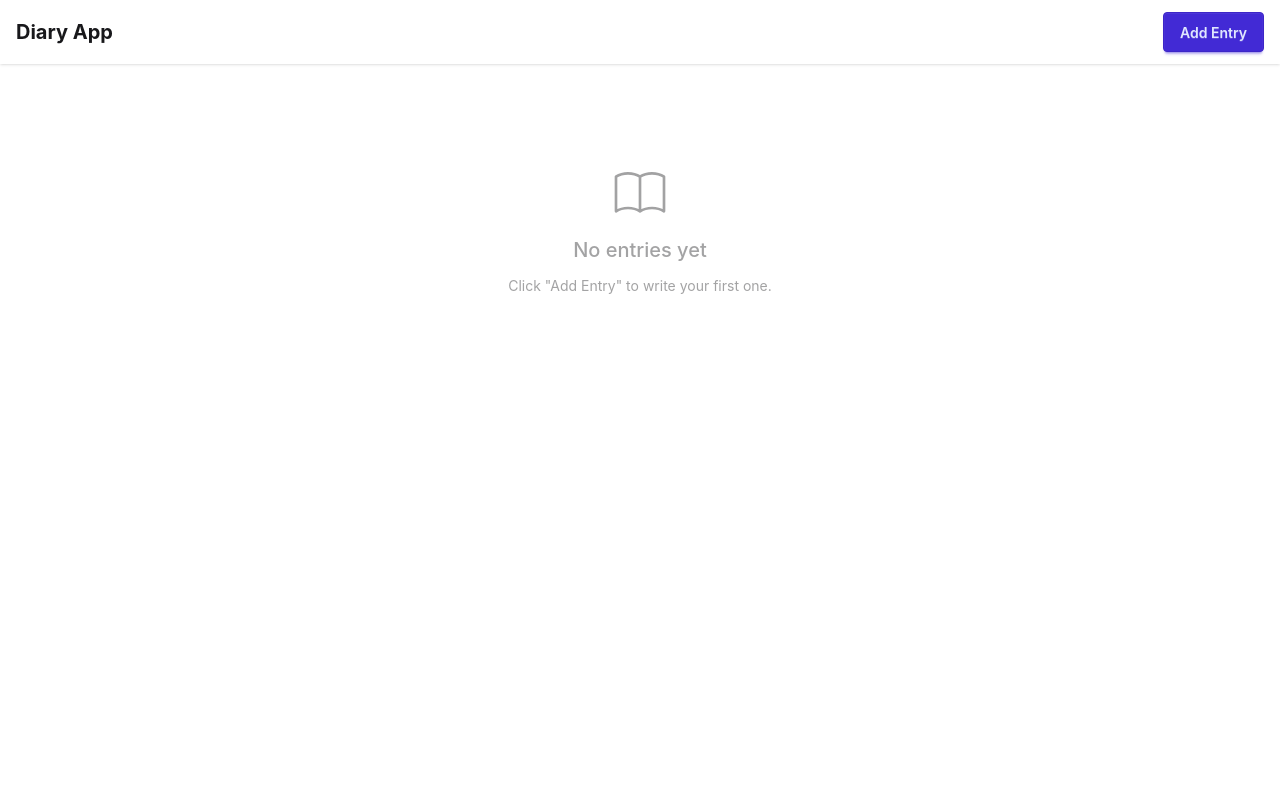
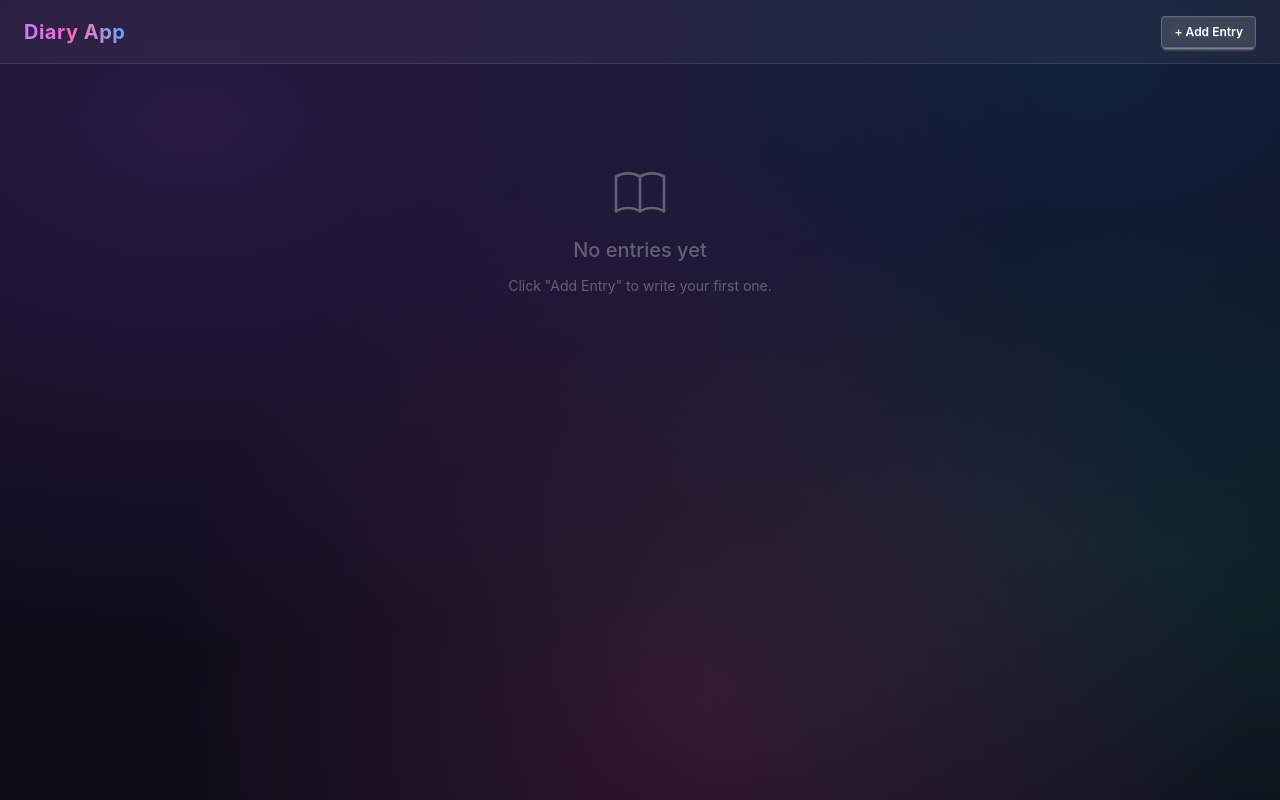
Before and after one commit to Pe-De-E/diary-app, a React (Vite) app: page / in a window 1280 px wide. Built offline with nearby package versions, Linux system fonts and the light colour scheme.

Commit message:
💄 Made it pretty
Added some nice styles, like glassmorphism, a mesh background, and hovereffects....

```diff
--- a/index.html
+++ b/index.html
@@ -1,5 +1,5 @@
 <!doctype html>
-<html lang="en">
+<html lang="en" data-theme="night">
   <head>
     <meta charset="UTF-8" />
     <link rel="icon" type="image/svg+xml" href="/favicon.svg" />
--- a/src/components/AddEntryModal.tsx
+++ b/src/components/AddEntryModal.tsx
@@ -66,7 +66,7 @@ function AddEntryModal({ onClose }: AddEntryModalProps) {
         </div>
       )}
       <dialog className="modal modal-open">
-        <div className="modal-box max-w-lg">
+        <div className="modal-box max-w-lg bg-white/10 backdrop-blur-xl border border-white/15">
           <div className="flex items-center justify-between mb-6">
             <h3 className="font-bold text-xl">{form.editingId ? 'Edit Entry' : 'New Diary Entry'}</h3>
             <button type="button" className="btn btn-sm btn-circle btn-ghost" onClick={onClose}>
@@ -129,10 +129,10 @@ function AddEntryModal({ onClose }: AddEntryModalProps) {
             </label>
 
             <div className="modal-action mt-2">
-              <button type="button" className="btn btn-ghost" onClick={onClose}>
+              <button type="button" className="btn bg-white/10 hover:bg-white/20 border border-white/20 text-white" onClick={onClose}>
                 Cancel
               </button>
-              <button type="submit" className="btn btn-primary" disabled={!isValid}>
+              <button type="submit" className="btn bg-gradient-to-r from-purple-500 to-pink-500 hover:from-purple-600 hover:to-pink-600 border-0 text-white" disabled={!isValid}>
                 {form.editingId ? 'Update Entry' : 'Save Entry'}
               </button>
             </div>
--- a/src/components/EntryDetailModal.tsx
+++ b/src/components/EntryDetailModal.tsx
@@ -18,7 +18,7 @@ interface EntryDetailModalProps {
 function EntryDetailModal({ entry, onClose }: EntryDetailModalProps) {
   return (
     <dialog className="modal modal-open">
-      <div className="modal-box max-w-2xl p-0 overflow-hidden relative">
+      <div className="modal-box max-w-2xl p-0 overflow-hidden relative bg-white/10 backdrop-blur-xl border border-white/15">
         <button
           className="btn btn-sm btn-circle absolute top-3 right-3 z-10 bg-black/40 hover:bg-black/60 border-0 text-white shadow-md"
           onClick={onClose}
@@ -35,10 +35,10 @@ function EntryDetailModal({ entry, onClose }: EntryDetailModalProps) {
         </div>
         <div className="p-6 flex flex-col gap-4">
           <div>
-            <div className="badge badge-ghost mb-2">{formatDate(entry.date)}</div>
-            <h2 className="text-2xl font-bold">{entry.title}</h2>
+            <div className="badge badge-ghost mb-2 text-black/70">{formatDate(entry.date)}</div>
+            <h2 className="text-2xl font-bold text-white">{entry.title}</h2>
           </div>
-          <p className="text-base-content/80 leading-relaxed whitespace-pre-wrap">{entry.content}</p>
+          <p className="text-white/70 leading-relaxed whitespace-pre-wrap">{entry.content}</p>
         </div>
       </div>
       <div className="modal-backdrop" onClick={onClose} />
--- a/src/components/EntryList.tsx
+++ b/src/components/EntryList.tsx
@@ -21,7 +21,7 @@ function EntryList() {
 
   if (sorted.length === 0) {
     return (
-      <div className="flex flex-col items-center justify-center mt-24 gap-3 text-base-content/40">
+      <div className="flex flex-col items-center justify-center mt-24 gap-3 text-white/30">
         <svg xmlns="http://www.w3.org/2000/svg" className="h-16 w-16" fill="none" viewBox="0 0 24 24" stroke="currentColor">
           <path strokeLinecap="round" strokeLinejoin="round" strokeWidth={1} d="M12 6.253v13m0-13C10.832 5.477 9.246 5 7.5 5S4.168 5.477 3 6.253v13C4.168 18.477 5.754 18 7.5 18s3.332.477 4.5 1.253m0-13C13.168 5.477 14.754 5 16.5 5c1.747 0 3.332.477 4.5 1.253v13C19.832 18.477 18.247 18 16.5 18c-1.746 0-3.332.477-4.5 1.253" />
         </svg>
@@ -40,7 +40,7 @@ function EntryList() {
         {sorted.map(entry => (
           <div
             key={entry.id}
-            className="card bg-base-100 shadow-md hover:shadow-xl hover:-translate-y-1 transition-all duration-200 cursor-pointer overflow-hidden"
+            className="card bg-white/5 backdrop-blur-md border border-white/10 hover:bg-white/10 hover:border-purple-400/40 hover:-translate-y-1 hover:shadow-[0_8px_40px_rgba(168,85,247,0.25)] transition-all duration-200 cursor-pointer overflow-hidden"
             onClick={() => setSelectedEntry(entry)}
           >
             <div className="h-52 overflow-hidden bg-base-200">
@@ -52,9 +52,9 @@ function EntryList() {
               />
             </div>
             <div className="card-body gap-1 p-5">
-              <div className="badge badge-ghost text-xs">{formatDate(entry.date)}</div>
-              <h2 className="card-title text-base mt-1">{entry.title}</h2>
-              <p className="text-sm text-base-content/60 line-clamp-2 mt-1">{entry.content}</p>
+              <div className="badge badge-ghost text-xs text-black/70">{formatDate(entry.date)}</div>
+              <h2 className="card-title text-base mt-1 text-white">{entry.title}</h2>
+              <p className="text-sm text-white/50 line-clamp-2 mt-1">{entry.content}</p>
             </div>
           </div>
         ))}
--- a/src/components/Navbar.tsx
+++ b/src/components/Navbar.tsx
@@ -6,13 +6,16 @@ function Navbar() {
 
   return (
     <>
-      <nav className="navbar bg-base-100 shadow-sm px-4">
+      <nav className="navbar sticky top-0 z-40 bg-white/5 backdrop-blur-xl border-b border-white/10 px-6">
         <div className="flex-1">
-          <span className="text-xl font-bold">Diary App</span>
+          <span className="text-xl font-bold tracking-wide bg-gradient-to-r from-purple-400 via-pink-400 to-blue-400 bg-clip-text text-transparent">Diary App</span>
         </div>
         <div className="flex-none">
-          <button className="btn btn-primary" onClick={() => setModalOpen(true)}>
-            Add Entry
+          <button
+            className="btn btn-sm bg-white/10 hover:bg-white/20 border border-white/20 text-white backdrop-blur-sm"
+            onClick={() => setModalOpen(true)}
+          >
+            + Add Entry
           </button>
         </div>
       </nav>
--- a/src/index.css
+++ b/src/index.css
@@ -1,2 +1,13 @@
 @import "tailwindcss";
 @plugin "daisyui";
+
+body {
+  min-height: 100vh;
+  background-color: #0d0d1a;
+  background-image:
+    radial-gradient(at 15% 15%, hsla(270, 90%, 65%, 0.18) 0px, transparent 55%),
+    radial-gradient(at 85% 8%,  hsla(210, 100%, 60%, 0.14) 0px, transparent 50%),
+    radial-gradient(at 55% 88%, hsla(330, 90%, 62%, 0.16) 0px, transparent 55%),
+    radial-gradient(at 92% 70%, hsla(165, 90%, 55%, 0.1) 0px, transparent 45%);
+  background-attachment: fixed;
+}
```
